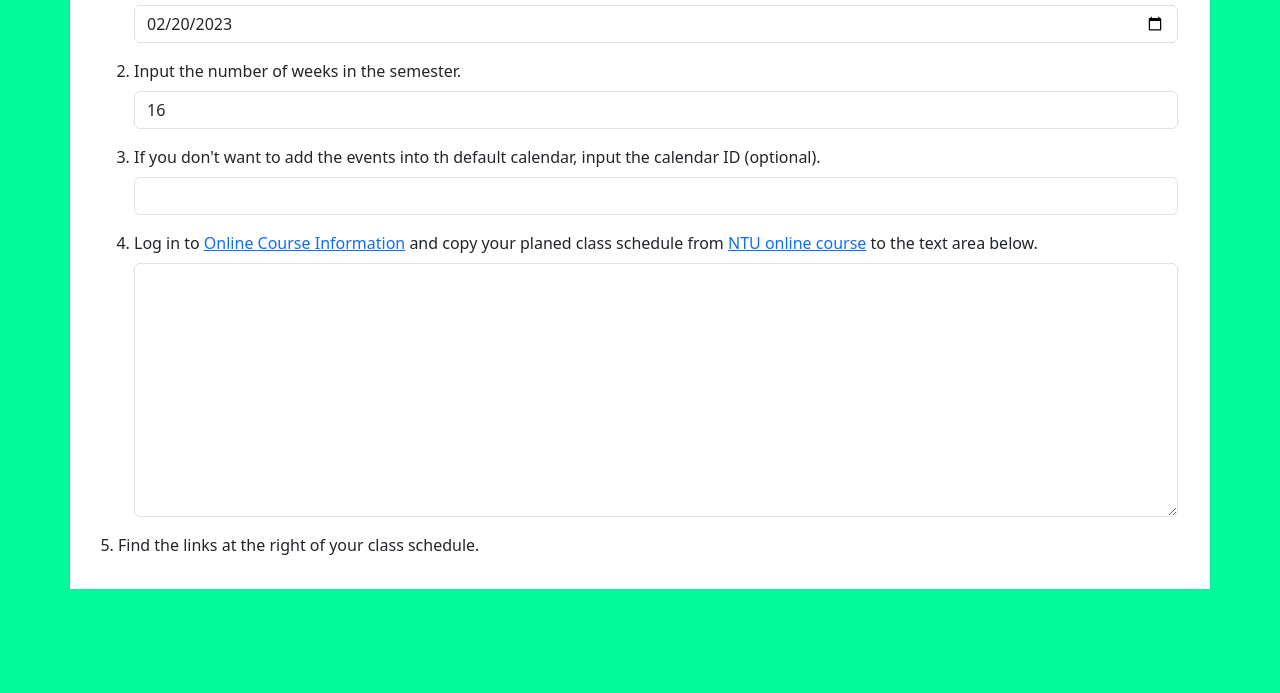
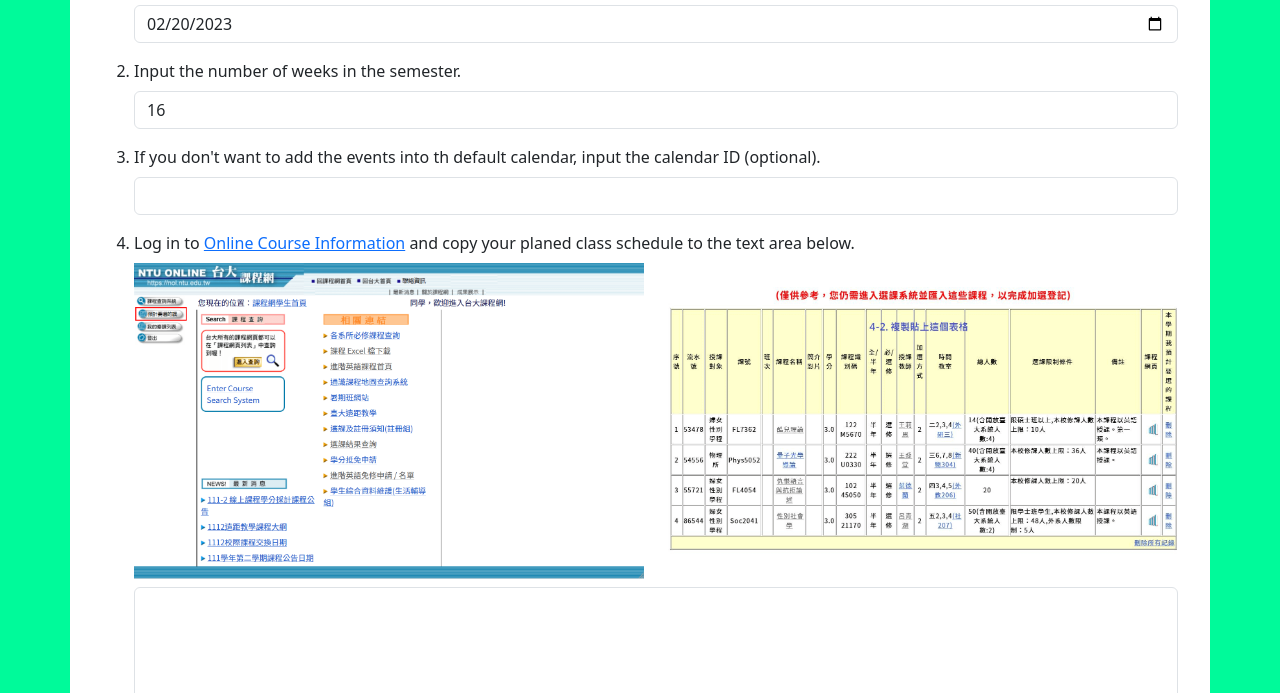
Before and after one commit to IvanaGyro/ntu-course-calendar, a plain HTML site: page index.html in a window 1280 px wide. Shown: the part 107-800 px from the top of the page. Drawn offline with nearby package versions, Linux system fonts and the light colour scheme.

Commit message:
Update the link to the online course site
`https://nol2.aca.ntu.edu.tw/nol/auth.php` will check `Referrer` in the
HTTP header now, so change the link to the redirected link.

Add images to indicate the steps to copy the class schedule.

```diff
--- a/index.html
+++ b/index.html
@@ -56,19 +56,19 @@
             <a
               target="_blank"
               class="p-0"
-              href="https://nol.ntu.edu.tw/nol/auth.php"
+              href="https://web2.cc.ntu.edu.tw/p/s/login2/p6.php?url=https://nol2.aca.ntu.edu.tw/nol/auth.php"
               >Online Course Information</a
             >
-            and copy your planed class schedule from
-            <a
-              target="_blank"
-              class="p-0"
-              href="https://nol.ntu.edu.tw/nol/coursesearch/myschedule.php"
-              >NTU online course</a
-            >
-            to the text area below.
+            and copy your planed class schedule to the text area below.
           </label>
-
+          <div class="row align-items-center mb-2">
+            <div class="col-lg-6">
+              <img class="img-fluid" src="course_home.png" />
+            </div>
+            <div class="col-lg-6">
+              <img class="img-fluid" src="schedule.png" />
+            </div>
+          </div>
           <textarea class="rich form-control" rows="10"></textarea>
         </li>
         <li>Find the links at the right of your class schedule.</li>
```
Also changed, not shown: course_home.png (added), schedule.png (added).
